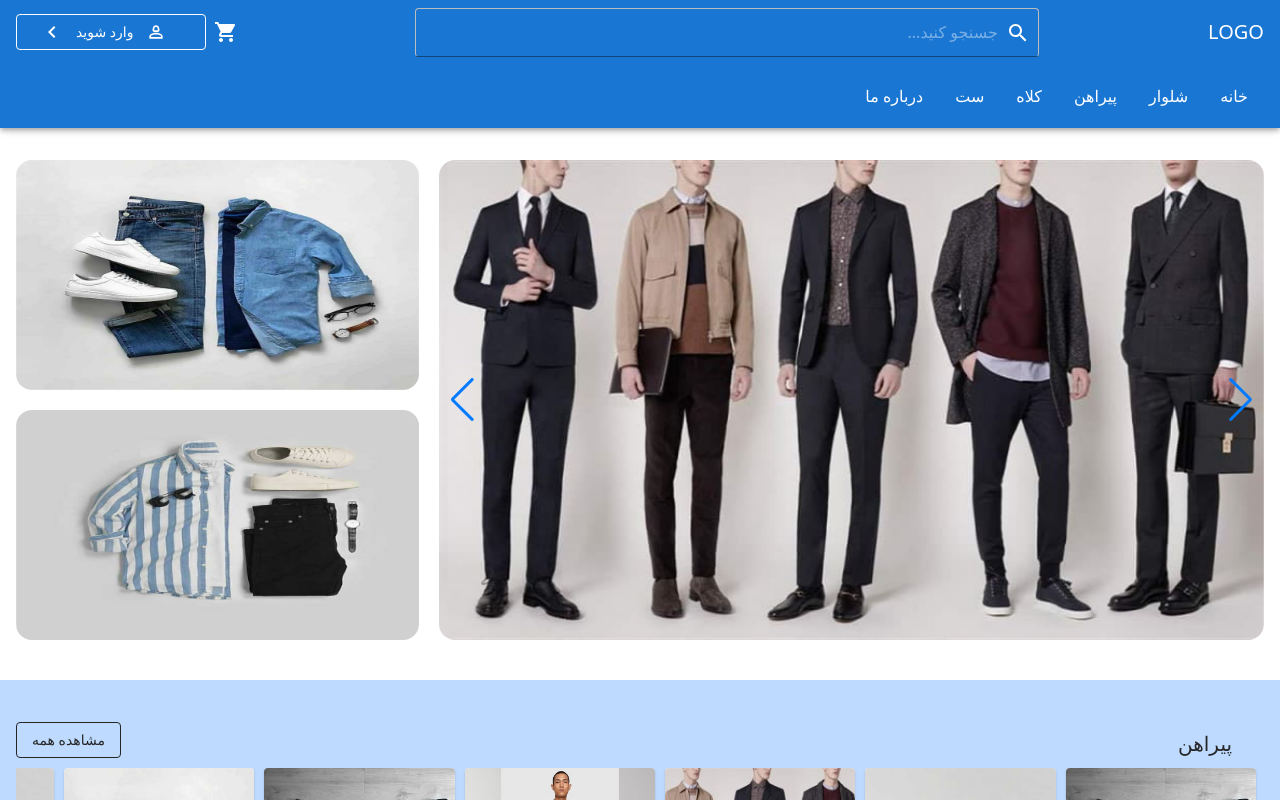
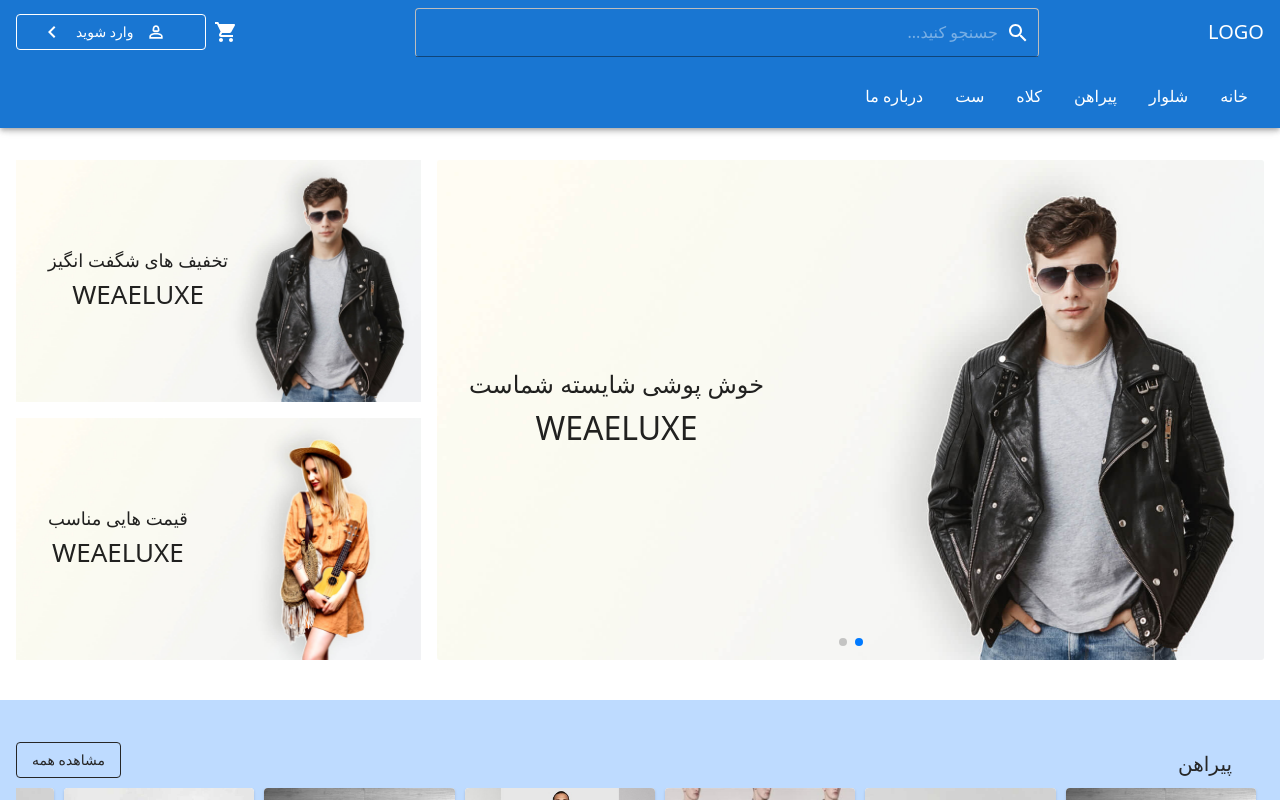
Before and after one commit to mehrdadj2005/WearLuxe, a Next.js app: page / in a window 1280 px wide. Shown: the top 800 px of the page. Built offline with nearby package versions, Linux system fonts and the light colour scheme; data requests are answered from the project's data file; what @mui/material-nextjs would draw is missing.

Commit message:
refactor: update HeroSection to enhance layout and integrate pagination for Swiper

```diff
--- a/src/components/layout/hero.tsx
+++ b/src/components/layout/hero.tsx
@@ -4,7 +4,7 @@
 import "swiper/css";
 import 'swiper/css/navigation';
 import 'swiper/css/navigation';
-import { Autoplay, Navigation } from "swiper/modules";
+import { Autoplay, Pagination } from "swiper/modules";
 import { Swiper, SwiperSlide } from "swiper/react";
 import hero01 from "../../../public/images/hero01.webp";
 import hero02 from "../../../public/images/hero02.jpg";
@@ -14,114 +14,103 @@
 import hero06 from "../../../public/images/hero06.jpg";
 import hero07 from "../../../public/images/hero07.jpg";
 import Container from "../container";
+import { Box, Grid, Typography } from "@mui/material";
 
 function HeroSection() {
   return (
-    <Container className="grid grid-cols-3 gap-3 md:gap-5 py-10">
-      <div className="col-span-3 md:col-span-2">
-        <Swiper
-          centeredSlides={true}
-          autoplay={{
-            delay: 3500,
-            disableOnInteraction: false,
-          }}
-          navigation={true}
-          modules={[Autoplay, Navigation]}
-          className="mySwiper !m-0 rounded-2xl"
-        >
-          <SwiperSlide>
-            <Image
-              src={hero01}
-              alt="لباس مردانه"
-              width={500}
-              height={500}
-              className="w-full h-[300px] md:h-[400px] lg:h-[480px]"
-            />
-          </SwiperSlide>
-          <SwiperSlide>
-            <Image
-              src={hero02}
-              alt="لباس مردانه"
-              width={500}
-              height={500}
-              className="w-full h-[300px] md:h-[400px] lg:h-[480px]"
-            />
-          </SwiperSlide>
-          <SwiperSlide>
-            <Image
-              src={hero03}
-              alt="لباس مردانه"
-              width={500}
-              height={500}
-              className="w-full h-[300px] md:h-[400px] lg:h-[480px]"
-            />
-          </SwiperSlide>
-        </Swiper>
-      </div>
-
-      <div className="hidden col-span-1 md:flex flex-col h-full gap-5">
-        <div className="h-full">
+    <Container>
+      <Grid container spacing={2} size={12}
+        sx={{
+          paddingY: 5
+        }}>
+        <Grid sx={{ height: { xs: 350, md: 500 } }} size={{ xs: 12, md: 8 }}>
           <Swiper
             centeredSlides={true}
             autoplay={{
-              delay: 3500,
+              delay: 7000,
               disableOnInteraction: false,
             }}
-            modules={[Autoplay]}
-            className="mySwiper !m-0 rounded-2xl overflow-hidden"
+            pagination={{
+              clickable: true,
+              enabled: true
+            }}
+            modules={[Pagination, Autoplay]}
+            className="mySwiper"
+            style={{ height: "100%", borderRadius: 3 }}
           >
-            <SwiperSlide>
-              <Image
-                src={hero04}
-                alt="لباس مردانه"
-                width={500}
-                height={500}
-                className="w-full bg-cover md:h-[190px] lg:h-[230px]"
-              />
+            <SwiperSlide style={{ height: '100%' }}>
+              <Box width={"100%"} height={"100%"} sx={{
+                display: "flex",
+                alignItems: "center",
+                justifyContent: { xs: "center", sm: "flex-end" },
+                background: { xs: "none", sm: 'url("/images/banner-15.jpg")' },
+                backgroundSize: { xs: "none", sm: 'cover' },
+                backgroundPosition: { xs: "none", sm: 'center' },
+                backgroundRepeat: { xs: "none", sm: 'no-repeat' }
+              }}>
+                <Box sx={{ padding: 4, textAlign: "center" }}>
+                  <Typography fontSize={{ xs: 20, md: 24 }}>خوش پوشی شایسته شماست</Typography>
+                  <Typography variant="h6" fontSize={{ xs: 24, md: 32 }}>WEAELUXE</Typography>
+                </Box>
+              </Box>
             </SwiperSlide>
-            <SwiperSlide>
-              <Image
-                src={hero05}
-                alt="لباس مردانه"
-                width={500}
-                height={500}
-                className="w-full bg-cover md:h-[190px] lg:h-[230px]"
-              />
+            <SwiperSlide style={{ height: '100%' }}>
+              <Box width={"100%"} height={"100%"} sx={{
+                display: "flex",
+                alignItems: "center",
+                justifyContent: { xs: "center", sm: "flex-end" },
+                background: { xs: "none", sm: 'url("/images/banner-25.jpg")' },
+                backgroundSize: { xs: "none", sm: 'cover' },
+                backgroundPosition: { xs: "none", sm: 'center' },
+                backgroundRepeat: { xs: "none", sm: 'no-repeat' }
+              }}>
+                <Box sx={{ padding: 4, textAlign: "center" }}>
+                  <Typography fontSize={{ xs: 20, md: 24 }}>خوش پوشی شایسته شماست</Typography>
+                  <Typography variant="h6" fontSize={{ xs: 24, md: 32 }}>WEAELUXE</Typography>
+                </Box>
+              </Box>
             </SwiperSlide>
           </Swiper>
-        </div>
-        <div className="h-full">
-          <Swiper
-            spaceBetween={10}
-            centeredSlides={true}
-            autoplay={{
-              delay: 3500,
-              disableOnInteraction: false,
-            }}
-            modules={[Autoplay]}
-            className="mySwiper !m-0 rounded-2xl overflow-hidden"
-          >
-            <SwiperSlide>
-              <Image
-                src={hero06}
-                alt="لباس مردانه"
-                width={500}
-                height={500}
-                className="w-full bg-cover md:h-[190px] lg:h-[230px]"
-              />
-            </SwiperSlide>
-            <SwiperSlide>
-              <Image
-                src={hero07}
-                alt="لباس مردانه"
-                width={500}
-                height={500}
-                className="w-full bg-cover md:h-[190px] lg:h-[230px]"
-              />
-            </SwiperSlide>
-          </Swiper>
-        </div>
-      </div>
+        </Grid>
+
+        <Grid gap={2} size={{ xs: 12, md: 4 }}
+          sx={{
+            height: { xs: 350, md: 500 },
+            display: "flex",
+            flexDirection: { xs: "column", sm: "row", md: "column" },
+            justifyContent: "space-between",
+            alignItems: "center",
+          }}>
+          <Box width={"100%"} height={"100%"} sx={{
+            display: "flex",
+            alignItems: "center",
+            justifyContent: "flex-end",
+            background: 'url("/images/banner-15.jpg")',
+            backgroundSize: 'cover',
+            backgroundPosition: 'center',
+            backgroundRepeat: 'no-repeat'
+          }}>
+            <Box sx={{ padding: 4, textAlign: "center" }}>
+              <Typography fontSize={{ xs: 16, md: 18 }}>تخفیف های شگفت انگیز</Typography>
+              <Typography variant="h6" fontSize={{ xs: 20, md: 26 }}>WEAELUXE</Typography>
+            </Box>
+          </Box>
+          <Box width={"100%"} height={"100%"} sx={{
+            display: "flex",
+            alignItems: "center",
+            justifyContent: "flex-end",
+            background: 'url("/images/banner-25.jpg")',
+            backgroundSize: 'cover',
+            backgroundPosition: 'center',
+            backgroundRepeat: 'no-repeat'
+          }}>
+            <Box sx={{ padding: 4, textAlign: "center" }}>
+              <Typography fontSize={{ xs: 16, md: 18 }}>قیمت هایی مناسب</Typography>
+              <Typography variant="h6" fontSize={{ xs: 20, md: 26 }}>WEAELUXE</Typography>
+            </Box>
+          </Box>
+        </Grid>
+      </Grid>
     </Container>
   );
 }
```
